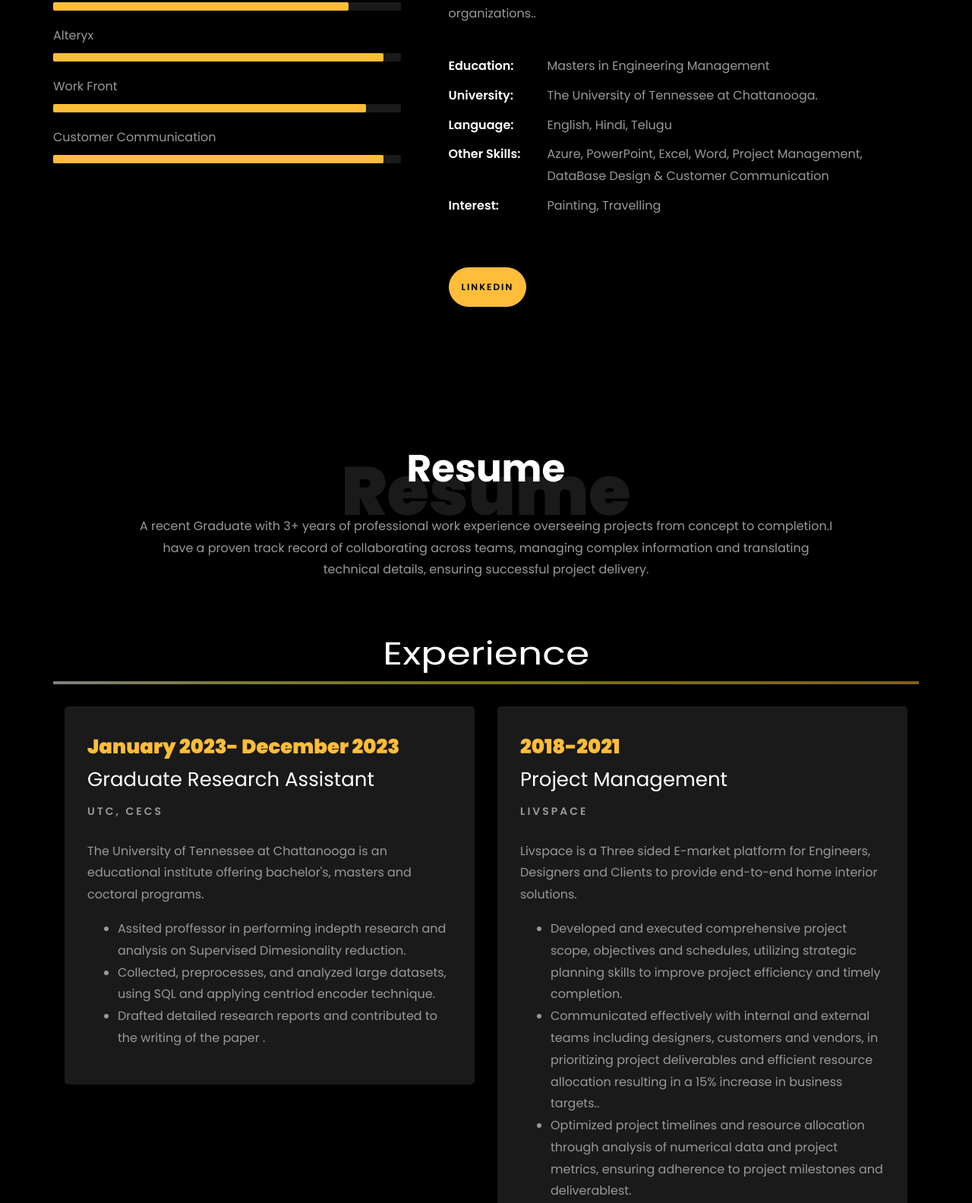
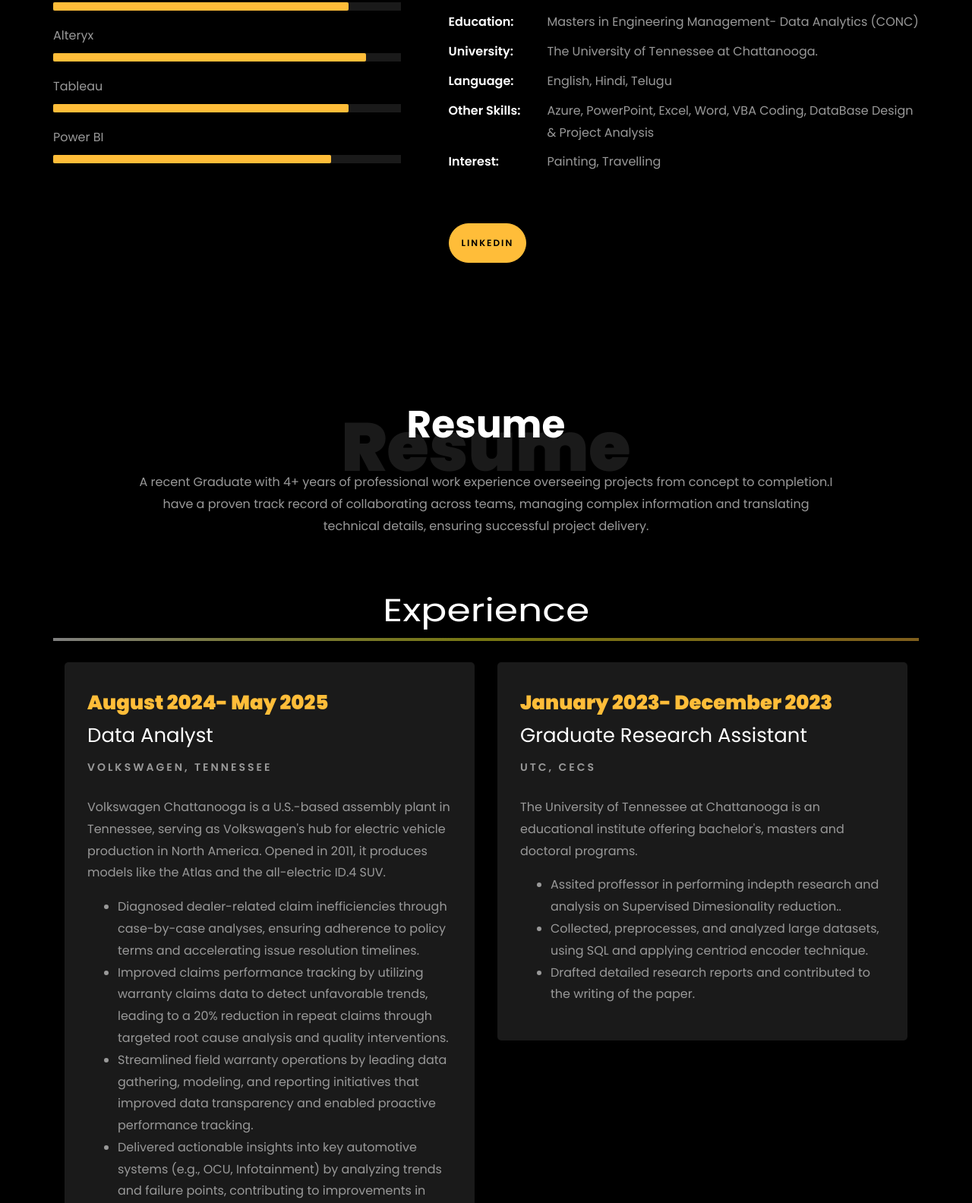
Before and after one commit to Tejaswini-Ad/Portfolio.github.io, a plain HTML site: page index.html in a window 1280 px wide. Shown: the part 1216-2800 px from the top of the page at 76% size. Drawn offline with Linux system fonts and the light colour scheme; files whose address does not match are found by name.

Commit message:
Add files via upload

```diff
--- a/index.html
+++ b/index.html
@@ -160,7 +160,7 @@
 						// Create an array of typing text
 						const typingTexts = [
 						'Graduate  ',
-						'Engineer  ',
+						'Data Analyst   ',
 						'Tech Enthusiast   ',
 						];
 
@@ -220,8 +220,8 @@
 									<div class="col-sm-6 col-md-7">
 									  <div class="about-info">
 										<p><span class="title-s">Name: </span> <span>Tejaswini Adari</span></p>
-										<p><span class="title-s">Job Role: </span> <span>Recent Graduate</span></p>
-										<p><span class="title-s">Work Experience: </span> <span>3+ Years</span></p>
+										<p><span class="title-s">Job Role: </span> <span>Data Analyst</span></p>
+										<p><span class="title-s">Work Experience: </span> <span>4+ Years</span></p>
 										<p><span class="title-s">Address: </span> <span>Chattanooga, Tenneessee</span></p>
 									  </div>
 									</div>
@@ -231,11 +231,11 @@
 									<p class="title-s">Skills</p>
 									<span>SQL</span> <span class="pull-right" ></span>
 									<div class="progress">
-										<div class="progress-bar" role="progressbar" style="width: 85%;" aria-valuenow="95" aria-valuemin="0"
+										<div class="progress-bar" role="progressbar" style="width: 95%;" aria-valuenow="95" aria-valuemin="0"
 											aria-valuemax="100"></div>
 									</div>
 
-									<span>MS Access</span> <span class="pull-right"></span>
+									<span>Python</span> <span class="pull-right"></span>
 									<div class="progress">
 										<div class="progress-bar" role="progressbar" style="width: 85%" aria-valuenow="85" aria-valuemin="0"
 											aria-valuemax="100"></div>
@@ -243,19 +243,19 @@
 
 									<span>Alteryx</span> <span class="pull-right"></span>
 									<div class="progress">
-										<div class="progress-bar" role="progressbar" style="width: 95%" aria-valuenow="90" aria-valuemin="0"
+										<div class="progress-bar" role="progressbar" style="width: 90%" aria-valuenow="90" aria-valuemin="0"
 											aria-valuemax="100"></div>
 									</div>
 
-									<span>Work Front</span> <span class="pull-right"></span>
+									<span>Tableau</span> <span class="pull-right"></span>
 									<div class="progress">
-										<div class="progress-bar" role="progressbar" style="width: 90%" aria-valuenow="85" aria-valuemin="0"
+										<div class="progress-bar" role="progressbar" style="width: 85%" aria-valuenow="85" aria-valuemin="0"
 											aria-valuemax="100"></div>
 									</div>
 
-									<span>Customer Communication</span> <span class="pull-right"></span>
+									<span>Power BI</span> <span class="pull-right"></span>
 									<div class="progress">
-										<div class="progress-bar" role="progressbar" style="width: 95%" aria-valuenow="80" aria-valuemin="0"
+										<div class="progress-bar" role="progressbar" style="width: 80%" aria-valuenow="80" aria-valuemin="0"
 											aria-valuemax="100"></div>
 									</div>
 								</div>
@@ -270,19 +270,15 @@
 								<h1 class="big">About</h1>
 								<h2 class="mb-4">About Me</h2>
 
-								<p>With over 3 years of comprehensive project management experience in the e-commerce industry, I bring a robust blend of technical expertise and business acumen. Holding a Master's degree in Engineering Management, I excel at translating complex technical requirements into actionable business solutions.
-
-									I am adept at customer communication and have a proven track record in conducting extensive user and market research data analysis.
-
-									Passionate about delivering excellence, I am committed to fostering innovation and efficiency in every project I undertake. My goal is to leverage my skills and experience to contribute to the success of forward-thinking organizations..</p>
+								<p>Detail-oriented Data Analyst with a solid foundation in project analytics and over 4 years of combined experience driving data-driven decision-making. Skilled in data visualization, SQL, Excel, and analytical tools such as Power BI and Python. With a year of focused experience as a Data Analyst, I bring strong problem-solving abilities and a passion for transforming complex datasets into actionable insights. My background in project analysis enhances my ability to manage timelines, collaborate across teams, and align data strategies with business objectives..</p>
 								<ul class="about-info mt-4 px-md-0 px-2">
 									<!-- <li class="d-flex"><span>Profile:</span> <span>Data Science &amp; Analytics</span></li> -->
 									<!-- <li class="d-flex"><span>Domain:</span> <span>Retail, Ecommerce, BFSI &amp; Digital Marketing</span></li> -->
-									<li class="d-flex"><span>Education:</span> <span>Masters in Engineering Management</span></li>
+									<li class="d-flex"><span>Education:</span> <span>Masters in Engineering Management- Data Analytics (CONC)</span></li>
 									<li class="d-flex"><span>University:</span> <span>The University of Tennessee at Chattanooga.</span></li>
 									<li class="d-flex"><span>Language:</span> <span>English, Hindi, Telugu</span></li>
 									<!-- <li class="d-flex"><span>BI Tools:</span> <span>Microsoft Power BI, Looker &amp; Tableau</span></li> -->
-									<li class="d-flex"><span>Other Skills:</span> <span>Azure, PowerPoint, Excel, Word, Project Management, DataBase Design &amp; Customer Communication</span></li>
+									<li class="d-flex"><span>Other Skills:</span> <span>Azure, PowerPoint, Excel, Word, VBA Coding, DataBase Design &amp; Project Analysis</span></li>
 									<li class="d-flex"><span>Interest:</span> <span>Painting, Travelling</span></li>
 
 								</ul>
@@ -314,7 +310,7 @@
           <div class="col-md-10 heading-section text-center ftco-animate">
           	<h1 class="big big-2">Resume</h1>
             <h2 class="mb-4">Resume</h2>
-            <p>A recent Graduate with 3+ years of professional work experience overseeing projects from concept to completion.I have a proven track record of collaborating across teams, managing complex information and translating technical details, ensuring successful project delivery.</p>
+            <p>A recent Graduate with 4+ years of professional work experience overseeing projects from concept to completion.I have a proven track record of collaborating across teams, managing complex information and translating technical details, ensuring successful project delivery.</p>
           </div>
         </div>
 
@@ -327,14 +323,16 @@
 		<div class="row">
 				<div class="col-md-6">
 					<div class="resume-wrap ftco-animate">
-						<span class="date">January 2023- December 2023</span>
-						<h2>Graduate Research Assistant</h2>
-						<span class="position">UTC, CECS</span>
-						<p class="mt-4">The University of Tennessee at Chattanooga is an educational institute offering bachelor's, masters and coctoral programs.
+						<span class="date">August 2024- May 2025</span>
+						<h2>Data Analyst</h2>
+						<span class="position">Volkswagen, Tennessee</span>
+						<p class="mt-4">Volkswagen Chattanooga is a U.S.-based assembly plant in Tennessee, serving as Volkswagen's hub for electric vehicle production in North America. Opened in 2011, it produces models like the Atlas and the all-electric ID.4 SUV.
 							<ul>
-								<li>Assited proffessor in performing indepth research and analysis on Supervised Dimesionality reduction.</li>
-								<li>Collected, preprocesses, and analyzed large datasets, using SQL and applying centriod encoder technique.</li>
-								<li>Drafted detailed research reports and contributed to the writing of the paper .</li>
+								<li>Diagnosed dealer-related claim inefficiencies through case-by-case analyses, ensuring adherence to policy terms and accelerating issue resolution timelines.</li>
+								<li>Improved claims performance tracking by utilizing warranty claims data to detect unfavorable trends, leading to a 20% reduction in repeat claims through targeted root cause analysis and quality interventions.</li>
+								<li>Streamlined field warranty operations by leading data gathering, modeling, and reporting initiatives that improved data transparency and enabled proactive performance tracking.</li>
+								<!-- <li>Mapped and validated field claim data against priority customer complaints from dealers, improving accuracy in claims auditing and enhancing operational responsiveness.</li> -->
+								<li>Delivered actionable insights into key automotive systems (e.g., OCU, Infotainment) by analyzing trends and failure points, contributing to improvements in production quality and customer satisfaction. </li>
 							</ul>
 						</p>
 					</div>
@@ -343,15 +341,14 @@
 
 				<div class="col-md-6">
 					<div class="resume-wrap ftco-animate">
-						<span class="date">2018-2021</span>
-						<h2>Project Management</h2>
-						<span class="position">Livspace</span>
-						<p class="mt-4">Livspace is a Three sided E-market platform for Engineers, Designers and Clients to provide end-to-end home interior solutions.
+						<span class="date">January 2023- December 2023</span>
+						<h2>Graduate Research Assistant</h2>
+						<span class="position">UTC, CECS</span>
+						<p class="mt-4">The University of Tennessee at Chattanooga is an educational institute offering bachelor's, masters and doctoral programs.
 							<ul>
-								<li>Developed and executed comprehensive project scope, objectives and schedules, utilizing strategic planning skills to improve project efficiency and timely completion.</li>
-								<li>Communicated effectively with internal and external teams including designers, customers and vendors, in prioritizing
-								    project deliverables and efficient resource allocation resulting in a 15% increase in business targets..</li>
-								<li>Optimized project timelines and resource allocation through analysis of numerical data and project metrics, ensuring adherence to project milestones and deliverablest.</li>
+								<li>Assited proffessor in performing indepth research and analysis on Supervised Dimesionality reduction..</li>
+								<li>Collected, preprocesses, and analyzed large datasets, using SQL and applying centriod encoder technique.</li>
+								<li>Drafted detailed research reports and contributed to the writing of the paper.</li>
 							</ul>
 						</p>
 					</div>
```
